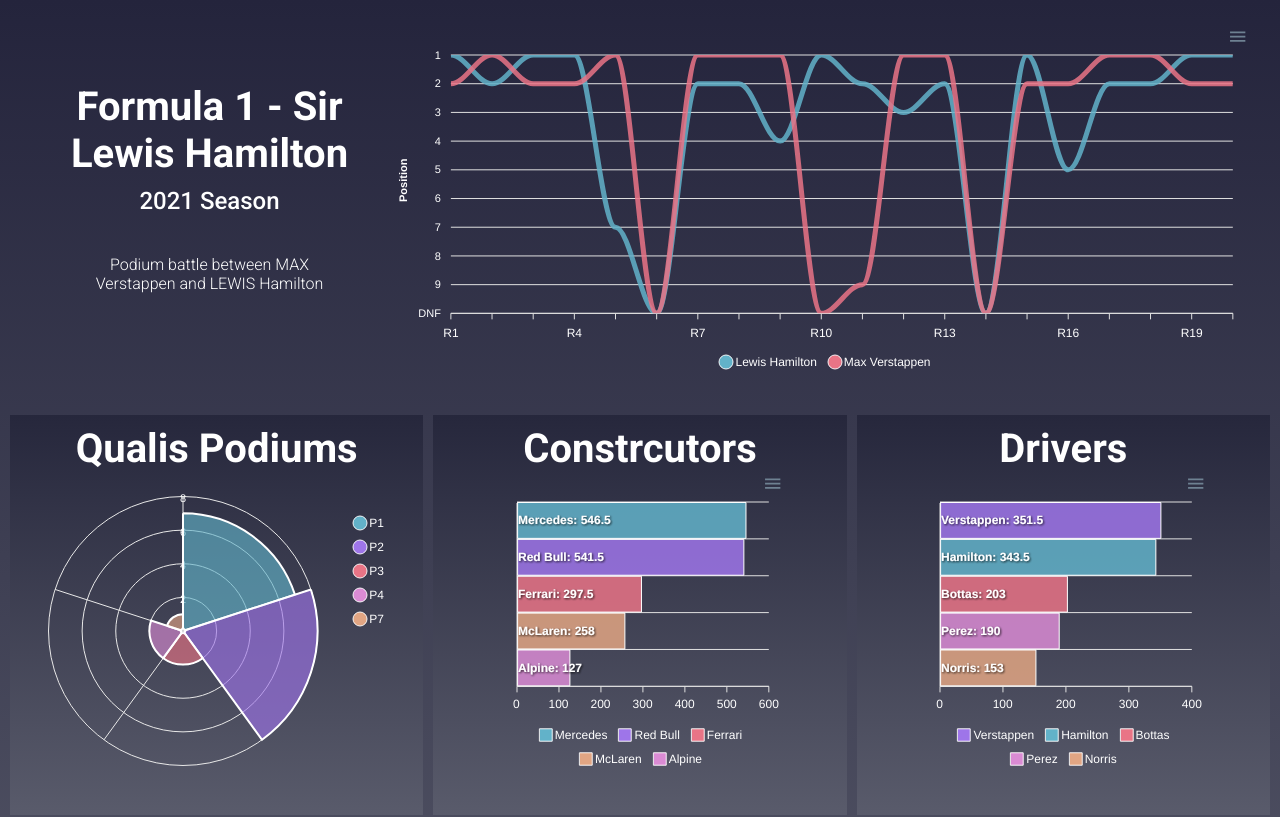
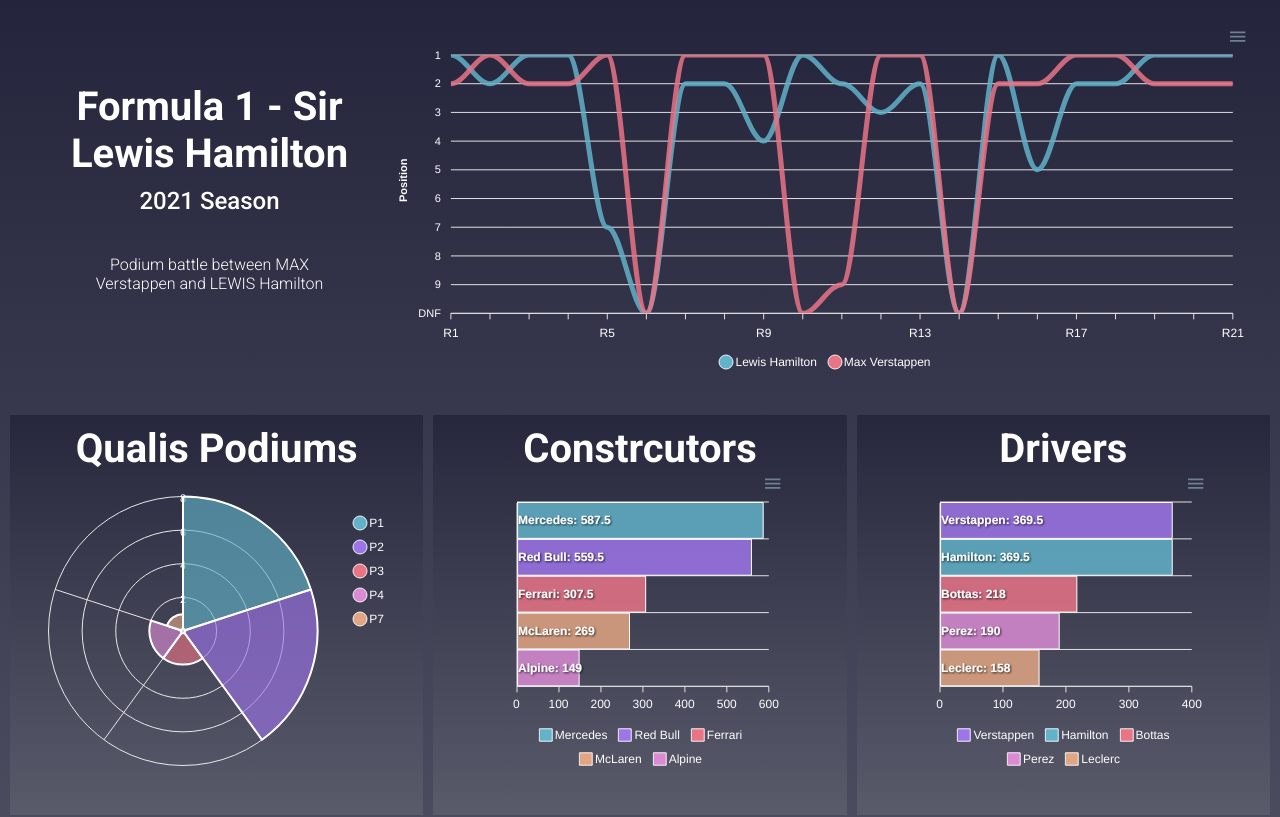
Before and after one commit to KarlGNassar/formula-1, a React (Create React App) app: page / in a window 1280 px wide. Shown: the top 817 px of the page. Built offline with nearby package versions, Linux system fonts and the light colour scheme.

Commit message:
update results

```diff
--- a/src/components/ConstructorsChart.js
+++ b/src/components/ConstructorsChart.js
@@ -4,7 +4,7 @@
   const chart = {
     series: [
       {
-        data: [546.5, 541.5, 297.5, 258, 127],
+        data: [587.5, 559.5, 307.5, 269, 149],
       },
     ],
     options: {
--- a/src/components/DriversChart.js
+++ b/src/components/DriversChart.js
@@ -4,7 +4,7 @@
   const chart = {
     series: [
       {
-        data: [351.5, 343.5, 203, 190, 153],
+        data: [369.5, 369.5, 218, 190, 158],
       },
     ],
     options: {
@@ -42,7 +42,7 @@
         colors: ["#fff"],
       },
       xaxis: {
-        categories: [" Verstappen", " Hamilton", " Bottas", "Perez", "Norris"],
+        categories: [" Verstappen", " Hamilton", " Bottas", "Perez", "Leclerc"],
       },
       yaxis: {
         labels: {
--- a/src/components/PodiumChart.js
+++ b/src/components/PodiumChart.js
@@ -5,11 +5,13 @@
     series: [
       {
         name: "Lewis Hamilton",
-        data: [1, 2, 1, 1, 7, 10, 2, 2, 4, 1, 2, 3, 2, 10, 1, 5, 2, 2, 1, 1],
+        data: [1, 2, 1, 1, 7, 10, 2, 2, 4, 1, 2, 3, 2, 10, 1, 5, 2, 2, 1, 1, 1],
       },
       {
         name: "Max Verstappen",
-        data: [2, 1, 2, 2, 1, 10, 1, 1, 1, 10, 9, 1, 1, 10, 2, 2, 1, 1, 2, 2],
+        data: [
+          2, 1, 2, 2, 1, 10, 1, 1, 1, 10, 9, 1, 1, 10, 2, 2, 1, 1, 2, 2, 2,
+        ],
       },
     ],
     options: {
@@ -51,6 +53,7 @@
           "R18",
           "R19",
           "R20",
+          "R21",
         ],
         tickAmount: 5,
       },
--- a/src/components/QualiChart.js
+++ b/src/components/QualiChart.js
@@ -2,7 +2,7 @@
 
 const QualiChart = () => {
   const chart = {
-    series: [7, 8, 2, 2, 1],
+    series: [8, 8, 2, 2, 1],
     options: {
       chart: {
         type: "polarArea",
```
